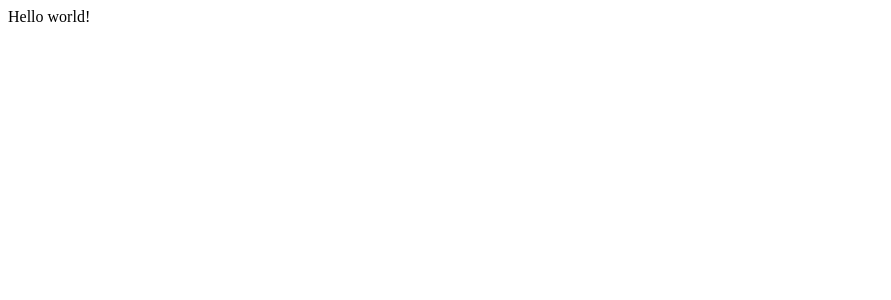
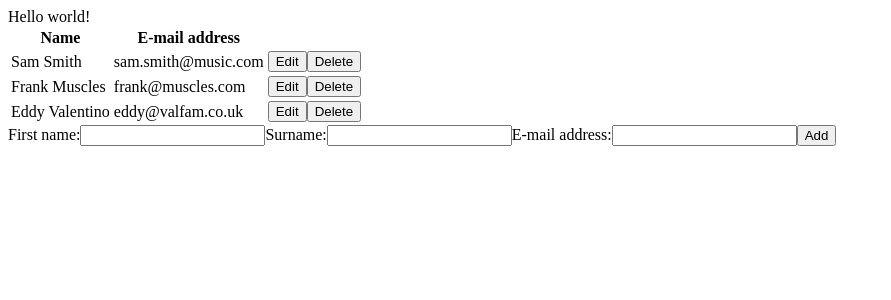
Before and after one commit to DRDosSAntos/AngularLabs, an Angular app: page / in a window 1280 px wide. Shown: the top 300 px of the page, without its empty margins (0-891 px from the left). Built offline with nearby package versions, Linux system fonts and the light colour scheme.

Commit message:
Angular labs 1 done

```diff
--- a/src/app/app.component.html
+++ b/src/app/app.component.html
@@ -1 +1,30 @@
 <div class="jumbotron">Hello {{name}}</div>
+
+<table class="table">
+  <tr>
+    <th>Name</th>
+    <th>E-mail address</th>
+    <th></th>
+  </tr>
+  <tr *ngFor="let contact of contacts">
+    <td>{{contact.firstName}} {{contact.surname}}</td>
+    <td>{{contact.email}}</td>
+    <td>
+      <button class="btn">Edit</button>
+      <button class="btn btn-danger">Delete</button>
+    </td>
+  </tr>
+</table>
+
+<form (ngSubmit)="addContact()">
+  <label for="inputFirstName">First name:</label>
+  <input type="text" [(ngModel)]="newContact.firstName" name="firstName"
+         id="inputFirstName" class="form-control">
+  <label for="inputSurname">Surname:</label>
+  <input type="text" [(ngModel)]="newContact.surname" name="surname"
+         id="inputSurname" class="form-control">
+  <label for="inputEmail">E-mail address:</label>
+  <input type="text" [(ngModel)]="newContact.email" name="email" id="inputEmail"
+         class="form-control">
+  <button class="btn btn-primary">Add</button>
+</form>
--- a/src/app/app.component.ts
+++ b/src/app/app.component.ts
@@ -1,4 +1,6 @@
-import { Component } from '@angular/core';
+import {Contact} from './models/contact';
+import {Component} from '@angular/core';
+
 @Component({
   selector: 'app-root',
   templateUrl: 'app.component.html',
@@ -6,7 +8,19 @@
 })
 export class AppComponent {
   name: string;
+
   constructor() {
     this.name = 'world!';
   }
+
+  contacts: Contact[] = [
+    {firstName: 'Sam', surname: 'Smith', email: 'sam.smith@music.com'},
+    {firstName: 'Frank', surname: 'Muscles', email: 'frank@muscles.com'},
+    {firstName: 'Eddy', surname: 'Valentino', email: 'eddy@valfam.co.uk'}
+  ];
+  newContact = {} as Contact;
+
+  addContact(): void {
+    this.contacts.push(this.newContact);
+  }
 }
--- a/src/app/app.module.ts
+++ b/src/app/app.module.ts
@@ -1,5 +1,6 @@
 import { NgModule } from '@angular/core';
 import { BrowserModule } from '@angular/platform-browser';
+import { FormsModule } from '@angular/forms';
 
 import { AppComponent } from './app.component';
 
@@ -8,7 +9,7 @@
     AppComponent
   ],
   imports: [
-    BrowserModule
+    BrowserModule, FormsModule
   ],
   providers: [],
   bootstrap: [AppComponent]
--- /dev/null
+++ b/src/app/models/contact.ts
@@ -0,0 +1,5 @@
+export interface Contact {
+  firstName: string;
+  surname: string;
+  email: string;
+}
```
